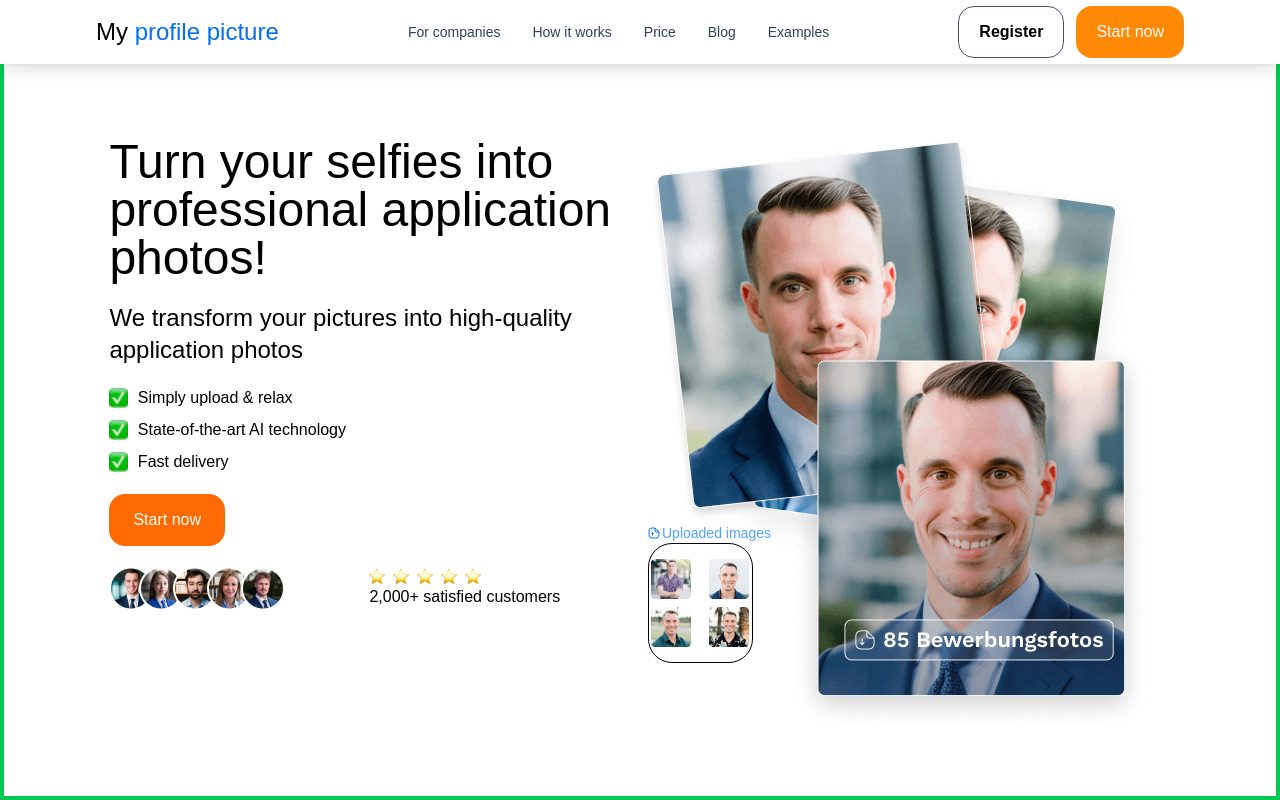
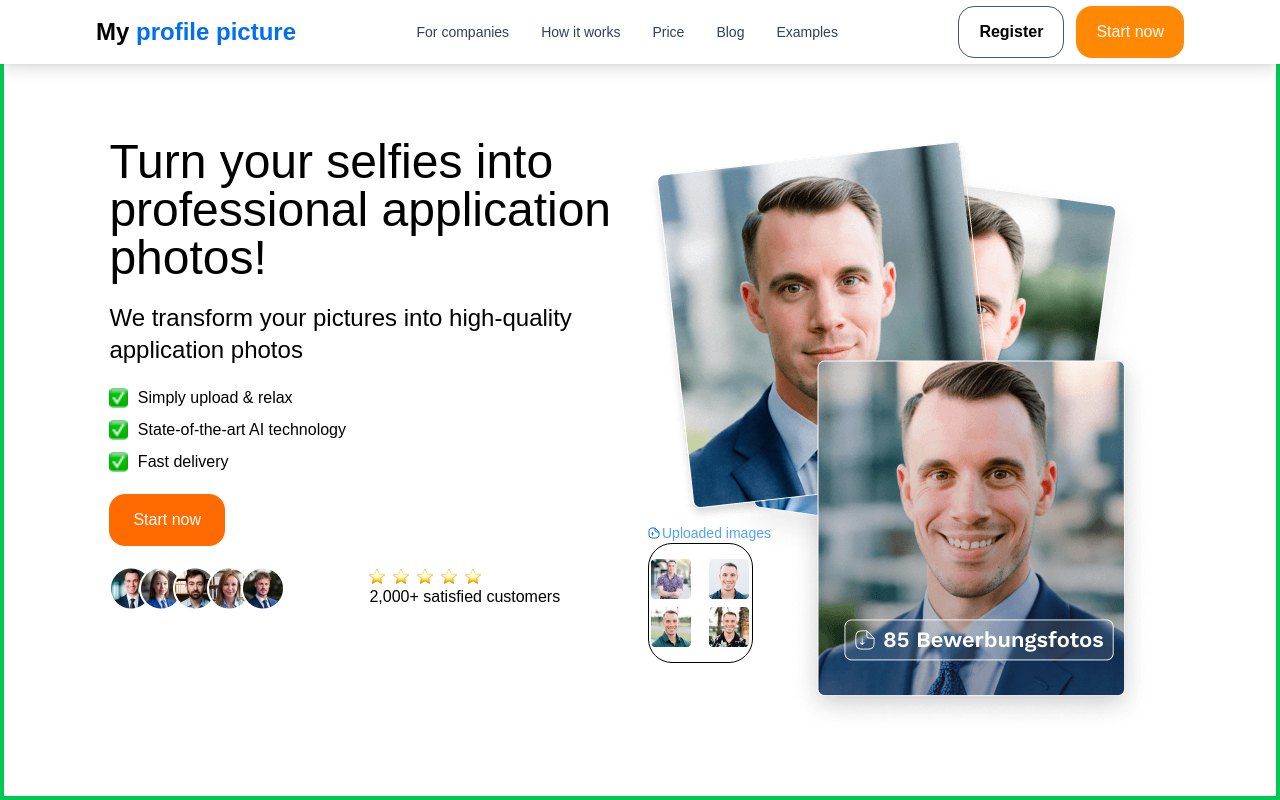
Before and after one commit to Zubain-Nadeem/meinprofilbild-react-clone, a React (Vite) app: page / in a window 1280 px wide. Built offline with nearby package versions, Linux system fonts and the light colour scheme.

Commit message:
little change

```diff
--- a/src/Componentes/Header.jsx
+++ b/src/Componentes/Header.jsx
@@ -5,7 +5,7 @@
     <div>
       <header className=" h-16 bg-[#FFFFFF] flex justify-center items-center w-[100%] fixed top-0 shadow-lg">
         <div className=" h-full w-[85%] flex items-center justify-between">
-          <h1 className="text-2xl font">
+          <h1 className="text-2xl font-semibold">
             My <span className="text-[#006FF0]">profile picture</span>
           </h1>
 
```
